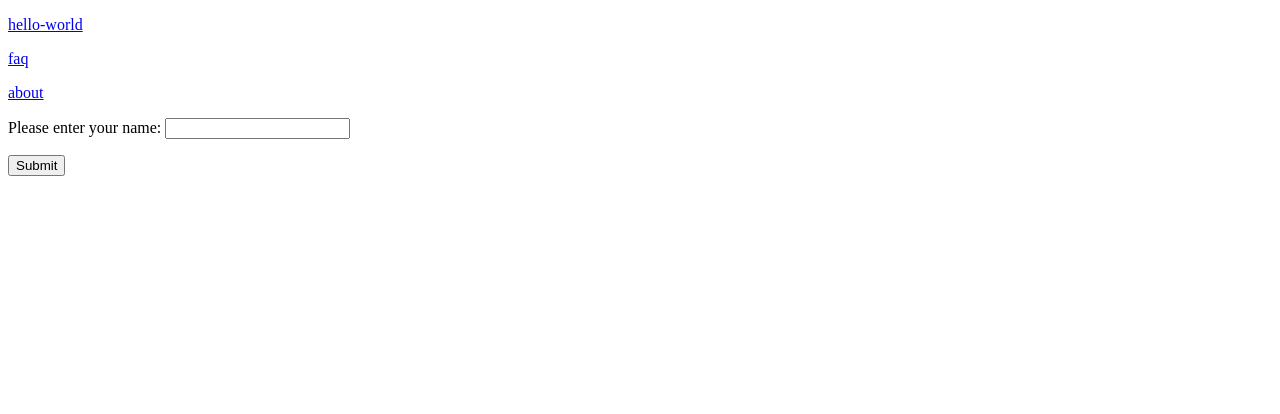
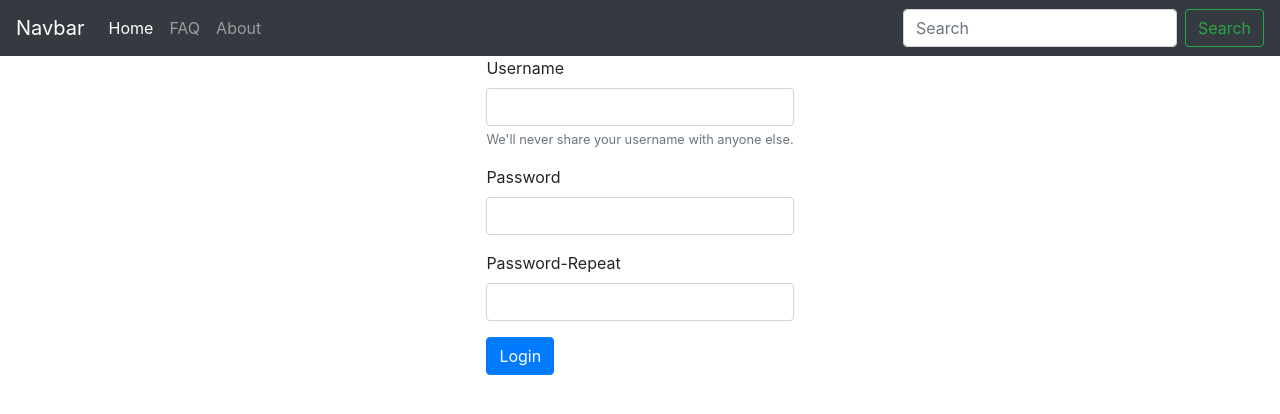
Before and after one commit to mbalabanov/wd2_2020_10_flask, a Flask app: page / in a window 1280 px wide. Shown: the top 414 px of the page. Run offline with Flask 2, Linux system fonts and the light colour scheme; some libraries are stand-ins or nearby versions.

Commit message:
class 2020.10.29, session handling, user pw, login page

```diff
--- a/main.py
+++ b/main.py
@@ -1,16 +1,64 @@
-from flask import Flask, render_template, request
+import hashlib
+import uuid
+
+from flask import Flask, render_template, request, make_response, redirect
+
+from model import db, User
 
 app = Flask(__name__)
+
+db.create_all()
+
+WEBSITE_LOGIN_COOKIE_NAME = "science/session_token"
 
 
 @app.route('/', methods=["GET", "POST"])
 def hello_world():
+
     if request.method == "POST":
         username = request.form.get("username")
-        app.logger.info(f"Form sent with username: {username}")
-        return render_template("hello_world.html")
+        password = request.form.get("password")
+        repeat = request.form.get("repeat")
+
+        if password != repeat:
+            return "Password and Repeat do not match! Please try again."
+
+        # query, check if there is a user with this username in the DB
+        # user = db.query(User).filter(User.username == username).one()  # -> needs to find one, otherwise raises Error
+        # user = db.query(User).filter(User.username == username).first()  # -> find first entry, if no entry, return None
+        # users = db.query(User).filter(User.username == username).all()  # -> find all, always returns list. if not entry found, empty list
+
+        user = db.query(User).filter(User.username == username).first()
+        session_cookie = str(uuid.uuid4())
+        if user is None:
+            password_hash = hashlib.sha256(password.encode()).hexdigest()
+            user = User(username=username, password_hash=password_hash, session_cookie=session_cookie)
+            db.add(user)
+            db.commit()
+            app.logger.info(f"User {username} is registered")
+        else:
+            user.session_cookie = session_cookie
+            db.add(user)
+            db.commit()
+            app.logger.info(f"User {username} is logged in")
+
+        response = make_response(redirect('/'))
+        response.set_cookie(WEBSITE_LOGIN_COOKIE_NAME, session_cookie, httponly=True, samesite='Strict')
+        return response
+
     elif request.method == "GET":
-        return render_template("hello_world.html")
+        cookie = request.cookies.get(WEBSITE_LOGIN_COOKIE_NAME)
+        user = None
+
+        if cookie is not None:
+            user = db.query(User).filter(User.session_cookie == cookie).first()
+
+        if user is None:
+            logged_in = False
+        else:
+            logged_in = True
+
+        return render_template("hello_world.html", logged_in=logged_in)
 
 
 @app.route('/about', methods=["GET"])
--- a/requirements.txt
+++ b/requirements.txt
@@ -1,2 +1,4 @@
 Flask
 gunicorn
+sqla-wrapper
+psycopg2
--- a/templates/about.html
+++ b/templates/about.html
@@ -3,3 +3,5 @@
 {% block title %}
 About
 {% endblock title %}
+
+{% include 'navigation.html' %}
--- a/templates/faq.html
+++ b/templates/faq.html
@@ -3,3 +3,5 @@
 {% block title %}
 FAQ
 {% endblock title %}
+
+{% include 'navigation.html' %}
--- a/templates/frame.html
+++ b/templates/frame.html
@@ -1,4 +1,4 @@
-<!DOCTYPE html>
+<!doctype html>
 <html lang="en">
 <head>
     <meta charset="UTF-8">
@@ -6,6 +6,8 @@
         {% block title %}
         {% endblock title %}
     </title>
+    <link rel="stylesheet" href="https://stackpath.bootstrapcdn.com/bootstrap/4.4.1/css/bootstrap.min.css"
+          integrity="sha384-Vkoo8x4CGsO3+Hhxv8T/Q5PaXtkKtu6ug5TOeNV6gBiFeWPGFN9MuhOf23Q9Ifjh" crossorigin="anonymous">
 
     {% block css %}
     {% endblock css %}
@@ -13,20 +15,20 @@
 </head>
 <body>
 
-    <p>
-        <a href="/">hello-world</a>
-    </p>
+{% block content %}
+{% endblock content %}
 
-    <p>
-        <a href="/faq">faq</a>
-    </p>
 
-    <p>
-        <a href="/about">about</a>
-    </p>
 
-    {% block content %}
-    {% endblock content%}
+<script src="https://code.jquery.com/jquery-3.4.1.slim.min.js"
+        integrity="sha384-J6qa4849blE2+poT4WnyKhv5vZF5SrPo0iEjwBvKU7imGFAV0wwj1yYfoRSJoZ+n"
+        crossorigin="anonymous"></script>
+<script src="https://cdn.jsdelivr.net/npm/popper.js@1.16.0/dist/umd/popper.min.js"
+        integrity="sha384-Q6E9RHvbIyZFJoft+2mJbHaEWldlvI9IOYy5n3zV9zzTtmI3UksdQRVvoxMfooAo"
+        crossorigin="anonymous"></script>
+<script src="https://stackpath.bootstrapcdn.com/bootstrap/4.4.1/js/bootstrap.min.js"
+        integrity="sha384-wfSDF2E50Y2D1uUdj0O3uMBJnjuUD4Ih7YwaYd1iqfktj0Uod8GCExl3Og8ifwB6"
+        crossorigin="anonymous"></script>
 
 </body>
 </html>
--- a/templates/hello_world.html
+++ b/templates/hello_world.html
@@ -4,13 +4,41 @@
 Hello World
 {% endblock title %}
 
+{% include 'navigation.html' %}
+
+#
+# 2min: 18:29 -> center the form, with symmetric margin left and right
+#
+
 {% block content %}
+<div class="d-flex justify-content-center">
+
+    {% if not logged_in %}
+
     <form method="post" action="/">
-        <p>
-            Please enter your name: <input type="text" name="username">
-        </p>
+        <div class="form-group">
+            <label for="exampleInputUsername1">Username</label>
+            <input type="text" name="username" class="form-control" id="exampleInputUsername1"
+                   aria-describedby="usernameHelp">
+            <small id="usernameHelp" class="form-text text-muted">We'll never share your username with anyone
+                else.</small>
+        </div>
+        <div class="form-group">
+            <label for="exampleInputPassword1">Password</label>
+            <input type="password" name="password" class="form-control" id="exampleInputPassword1">
+        </div>
+        <div class="form-group">
+            <label for="exampleInputPasswordRepeat1">Password-Repeat</label>
+            <input type="password" name="repeat" class="form-control" id="exampleInputPasswordRepeat1">
+        </div>
+        <button type="submit" class="btn btn-primary">Login</button>
+    </form>
 
-        <button type="submit">Submit</button>
+    {% else %}
 
-    </form>
+    <h1>You are logged in!</h1>
+
+    {% endif %}
+</div>
+
 {% endblock content %}
--- /dev/null
+++ b/templates/navigation.html
@@ -0,0 +1,27 @@
+<nav class="navbar navbar-expand-lg navbar-dark bg-dark">
+    <a class="navbar-brand" href="#">Navbar</a>
+    <button class="navbar-toggler" type="button" data-toggle="collapse" data-target="#navbarSupportedContent"
+            aria-controls="navbarSupportedContent" aria-expanded="false" aria-label="Toggle navigation">
+        <span class="navbar-toggler-icon"></span>
+    </button>
+
+    <div class="collapse navbar-collapse" id="navbarSupportedContent">
+        <ul class="navbar-nav mr-auto">
+            <li class="nav-item active">
+                <a class="nav-link" href="/">Home <span class="sr-only">(current)</span></a>
+            </li>
+            <li class="nav-item">
+                <a class="nav-link" href="/faq">FAQ</a>
+            </li>
+            <li class="nav-item">
+                <a class="nav-link" href="/about">About</a>
+            </li>
+
+
+        </ul>
+        <form class="form-inline my-2 my-lg-0">
+            <input class="form-control mr-sm-2" type="search" placeholder="Search" aria-label="Search">
+            <button class="btn btn-outline-success my-2 my-sm-0" type="submit">Search</button>
+        </form>
+    </div>
+</nav>
```
Also changed, not shown: model.py (added, +39 -0 lines).
